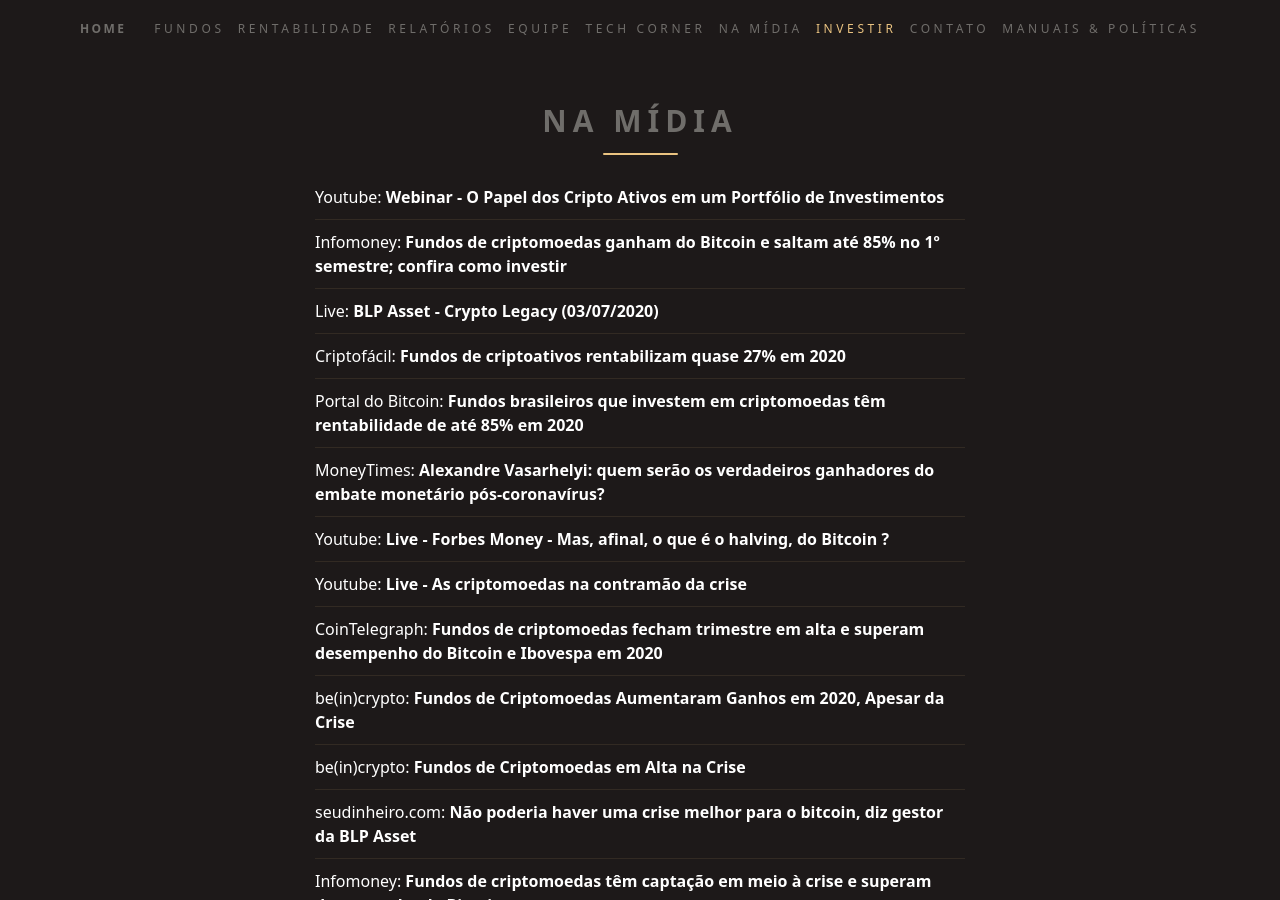
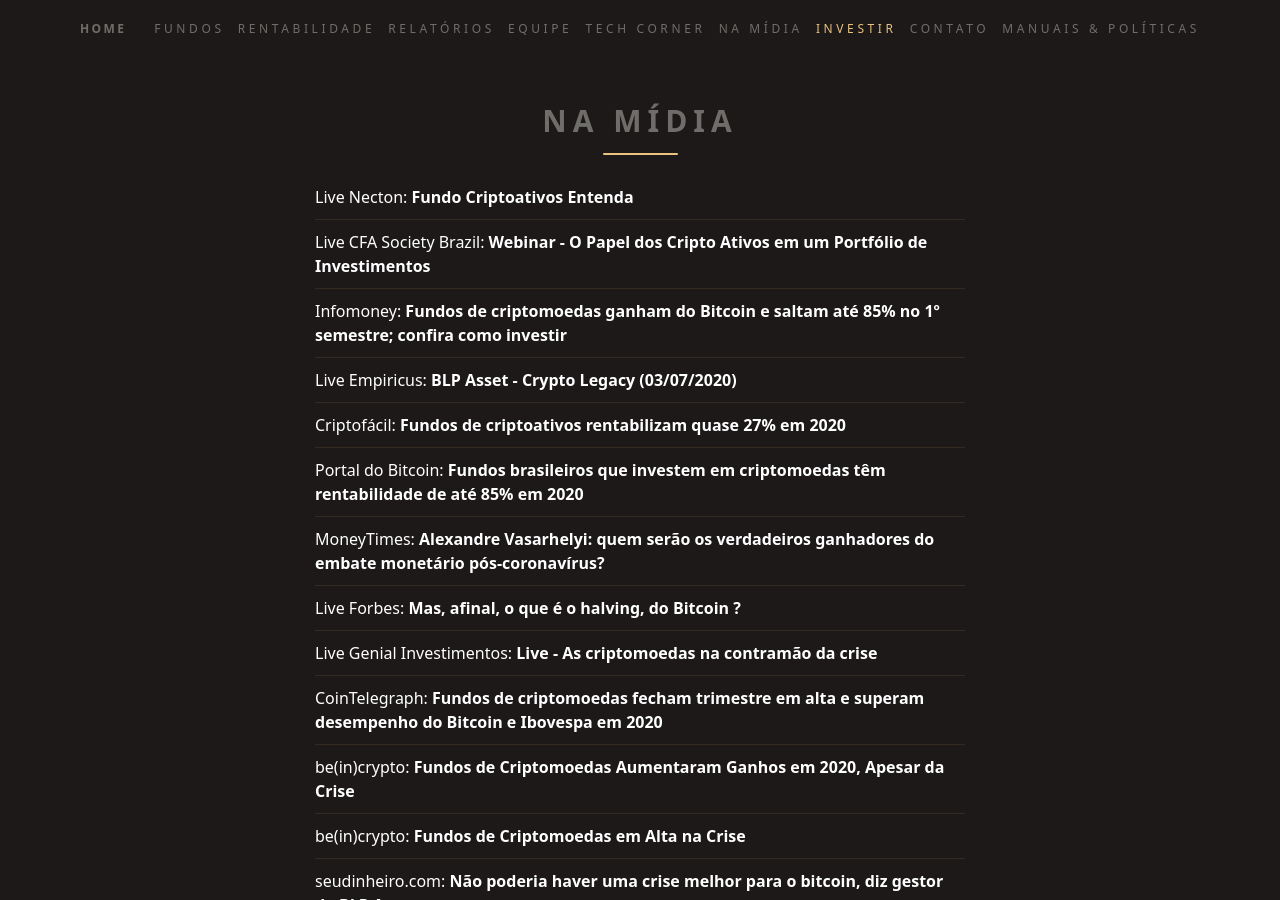
Before and after one commit to ateliedetemas/blpcrypto, a Jekyll site: the page built from _pages/na-midia.md, in a window 1280 px wide and 900 px high. Built offline with Jekyll 4.4.1, drawn with Linux system fonts in a browser that asks for light colours.

Commit message:
Update na-midia.md

```diff
--- a/_pages/na-midia.md
+++ b/_pages/na-midia.md
@@ -3,14 +3,15 @@ lang: pt
 layout: page
 title: Na Mídia
 ---
-|[Youtube: **Webinar - O Papel dos Cripto Ativos em um Portfólio de Investimentos**](https://www.youtube.com/watch?v=pqi2c1L8WnI&feature=youtu.be)
+|[Live Necton: **Fundo Criptoativos Entenda**](https://youtu.be/cJBMdi-Vfmc)
+|[Live CFA Society Brazil: **Webinar - O Papel dos Cripto Ativos em um Portfólio de Investimentos**](https://www.youtube.com/watch?v=pqi2c1L8WnI&feature=youtu.be)
 |[Infomoney: **Fundos de criptomoedas ganham do Bitcoin e saltam até 85% no 1º semestre; confira como investir**](https://www.infomoney.com.br/mercados/fundos-de-criptomoedas-ganham-do-bitcoin-e-saltam-ate-85-no-1o-semestre-confira-como-investir/)
-|[Live: **BLP Asset - Crypto Legacy (03/07/2020)**](https://vimeo.com/empiricus/review/435184208/e87c47ccfd)
+|[Live Empiricus: **BLP Asset - Crypto Legacy (03/07/2020)**](https://vimeo.com/empiricus/review/435184208/e87c47ccfd)
 |[Criptofácil: **Fundos de criptoativos rentabilizam quase 27% em 2020**](https://www.criptofacil.com/fundos-criptoativos-rentabilizam-quase-27-2020/)
 |[Portal do Bitcoin: **Fundos brasileiros que investem em criptomoedas têm rentabilidade de até 85% em 2020**](https://portaldobitcoin.com/fundos-brasileiros-que-investem-em-criptomoedas-tem-rentabilidade-de-ate-85-em-2020/)
 |[MoneyTimes: **Alexandre Vasarhelyi: quem serão os verdadeiros ganhadores do embate monetário pós-coronavírus?**](https://www.moneytimes.com.br/alexandre-vasarhelyi-quem-serao-os-verdadeiros-ganhadores-do-embate-monetario-pos-coronavirus/)
-|[Youtube: **Live - Forbes Money - Mas, afinal, o que é o halving, do Bitcoin ?**](https://www.youtube.com/watch?v=peKPDJMelDg)
-|[Youtube: **Live - As criptomoedas na contramão da crise**](https://www.youtube.com/watch?v=KYlCJjC2bJE&feature=youtu.be)
+|[Live Forbes: **Mas, afinal, o que é o halving, do Bitcoin ?**](https://www.youtube.com/watch?v=peKPDJMelDg)
+|[Live Genial Investimentos: **Live - As criptomoedas na contramão da crise**](https://www.youtube.com/watch?v=KYlCJjC2bJE&feature=youtu.be)
 |[CoinTelegraph: **Fundos de criptomoedas fecham trimestre em alta e superam desempenho do Bitcoin e Ibovespa em 2020**](https://cointelegraph.com.br/news/cryptocurrency-funds-attract-investments-and-outperform-bitcoin-in-march?utm_medium=email&_hsmi=87392192&_hsenc=p2ANqtz--8SbaDfeNircowROkbTuWdJ6mZLDTTnaSwtebMm3k8UzihH5cSTVyH3dWFmmzwv71NAhle&utm_content=87392192&utm_source=hs_email)
 |[be(in)crypto: **Fundos de Criptomoedas Aumentaram Ganhos em 2020, Apesar da Crise**](https://beincrypto.com.br/fundos-de-criptomoedas-aumentaram-ganhos-em-2020-apesar-da-crise/?utm_medium=email&_hsmi=87392192&_hsenc=p2ANqtz-9E4LID8Wf8qnKxnwe7BJWWZLLOORzw4Se8vchz-yZgCk3nqySQd3iYI7is8D0dykc7_vrj&utm_content=87392192&utm_source=hs_email)
 |[be(in)crypto: **Fundos de Criptomoedas em Alta na Crise**](https://beincrypto.com.br/fundos-de-criptomoedas-em-alta-na-crise/?utm_medium=email&_hsmi=87392192&_hsenc=p2ANqtz-8gWjZY86wDr6UlW9uKYMI7ob6MZIlhQpW24RVsMt--EYv8o7D7577lIyjiJzxhWfAJ4CXz&utm_content=87392192&utm_source=hs_email)
```
